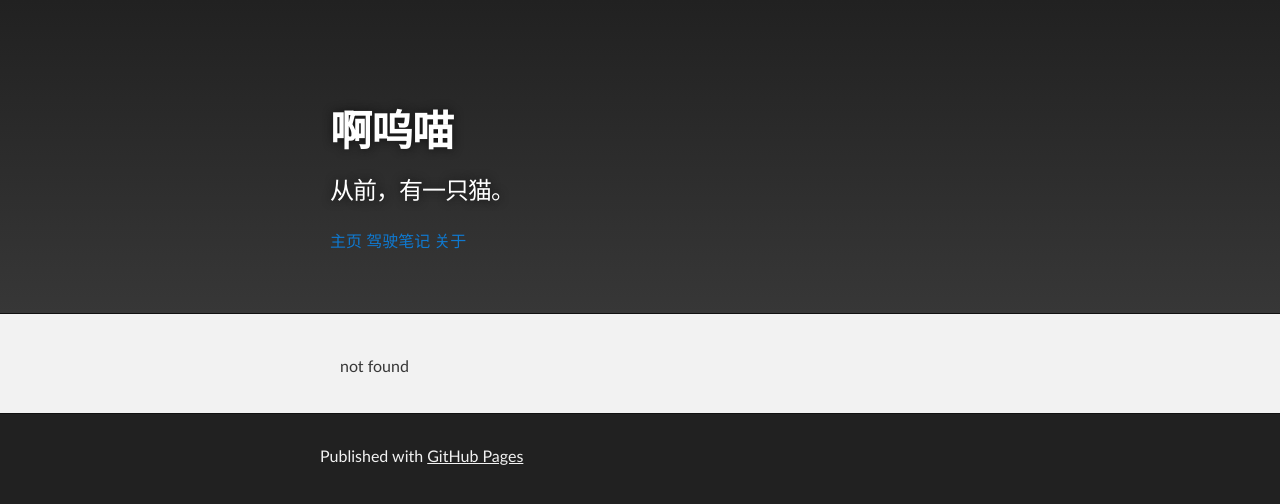
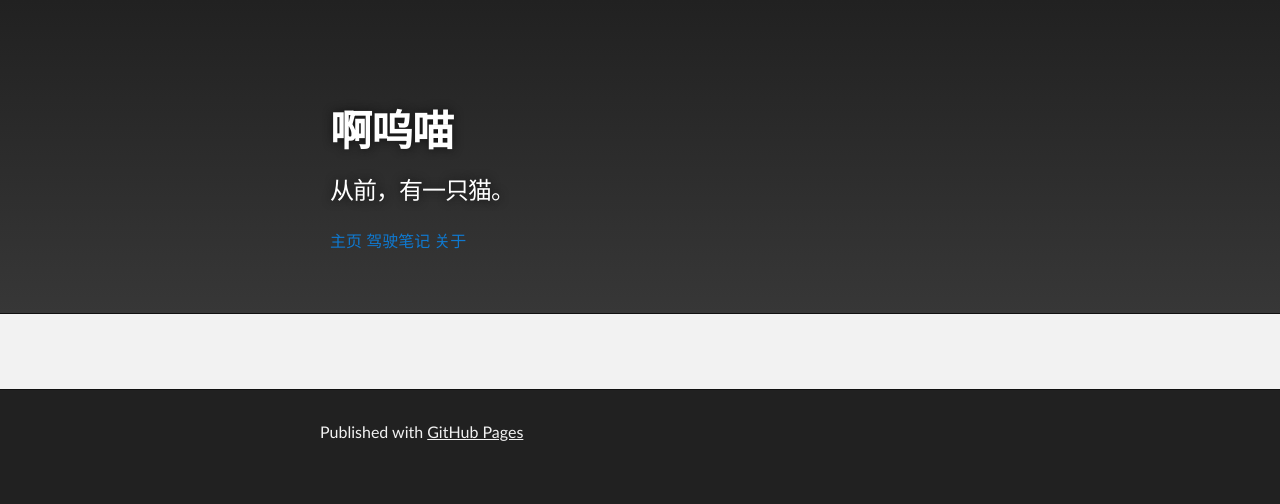
Before and after one commit to icrmio/icrmio.github.io, a Jekyll site: the page built from driving_notes.html, in a window 1280 px wide. Shown: the top 504 px of the page. Built offline with Jekyll 4.4.1, drawn with Linux system fonts in a browser that asks for light colours.

Commit message:
Update driving_notes.html

```diff
--- a/driving_notes.html
+++ b/driving_notes.html
@@ -16,12 +16,11 @@ layout: default
     {% endfor %}
 
     {% if found == false %}
-      not found
       {% break %}
     {% endif %}
 
     <li>
-      <h3><a href="{{ note_path }}">驾驶笔记 {{ i }}</a></h3>
+      <h3><a href="{{ '/driving/driving_note_' | append: i | append: ".html" }}">驾驶笔记 {{ i }}</a></h3>
     </li>
 
   {% endfor %}
```
